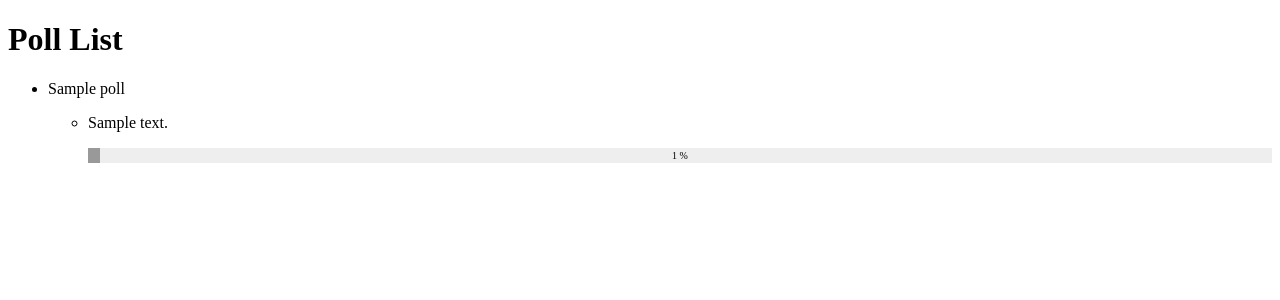
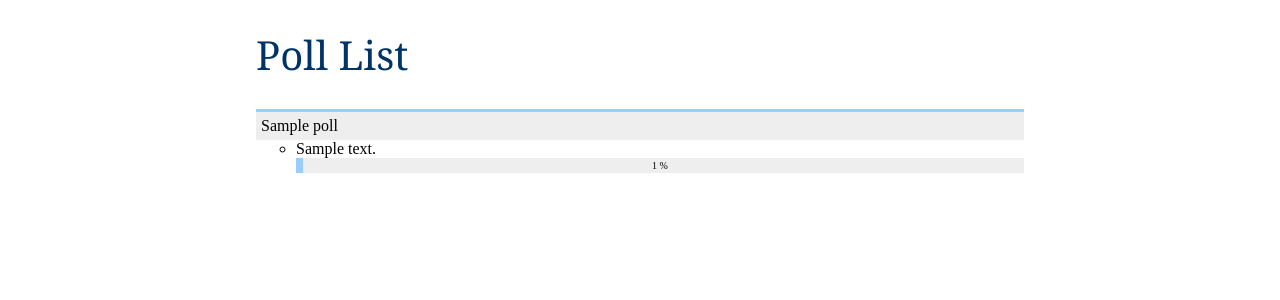
Before and after one commit to andryunin/django-allpoll, a Django app: template allpoll/templates/allpoll/list.html in a window 1280 px wide. Shown: the top 300 px of the page. Run offline with Django 3.2, Linux system fonts and the light colour scheme; the template is opened without the code that fills it: most values are stand-ins (such as "Sample title", 1, 10 or a date in 2020).

Commit message:
Fresh look :-)

```diff
--- a/allpoll/templates/allpoll/base.html
+++ b/allpoll/templates/allpoll/base.html
@@ -5,6 +5,36 @@
   <meta http-equiv="Content-Type" content="text/html; charset=utf-8">
 
   <style>
+    body {
+      width: 60%;
+      margin: 0 auto;
+    }
+    h1 {
+      font: normal 250% Georgia, serif;
+      color: #036;
+    }
+
+    .b-poll-list {
+      margin: 0 0 30px 0;
+      padding: 0;
+    }
+    .b-poll-list > li {
+      list-style: none;
+      margin: 0 0 30px 0;
+      padding: 0;
+    }
+    .b-poll-question {
+      margin-bottom: 0;
+      padding: 5px;
+      border-top: 3px solid #9CF;
+      background: #EEE;
+    }
+    .b-poll-info {
+      font-style: italic;
+      font-size: 80%;
+      color: #999;
+    }
+
     .b-poll-bar-wrap {
       line-height: 15px;
       font-size: 10px;
@@ -14,7 +44,13 @@
     .b-poll-bar {
       height: 15px;
       margin-bottom: -15px;
-      background: #999;
+      background: #9CF;
+    }
+
+    .b-poll-submit {
+      margin: 5px 0 15px 0;
+      padding: 5px;
+      background: #F9F9F9;
     }
   </style>
 
--- a/allpoll/templates/allpoll/block_result.html
+++ b/allpoll/templates/allpoll/block_result.html
@@ -2,7 +2,7 @@
 {% if poll.is_closed %}<p class="b-poll-info">Poll closed at {{ poll.stop_date|date:"d E Y" }}{% endif %}
 <ul>
 {% for choice in poll.get_choices %}
-  <li><p>{{ choice.answer }}</p>
+  <li><div class="b-poll-answer">{{ choice.answer }}</div>
       <div class="b-poll-bar-wrap">
         <div class="b-poll-bar" style="width: {{ choice.get_percent }}%"></div>{{ choice.get_percent }} %
       </div>
--- a/allpoll/templates/allpoll/block_vote.html
+++ b/allpoll/templates/allpoll/block_vote.html
@@ -2,5 +2,7 @@
   <p class="b-poll-question">{{ poll.question }}</p>
   {% csrf_token %}
   {{ poll.get_widget }}
-  <input type="submit" value="Vote" class='.b-poll-submit'>
+  <div class="b-poll-submit">
+    <input type="submit" value="Vote">
+  </div>
 </form>
```
